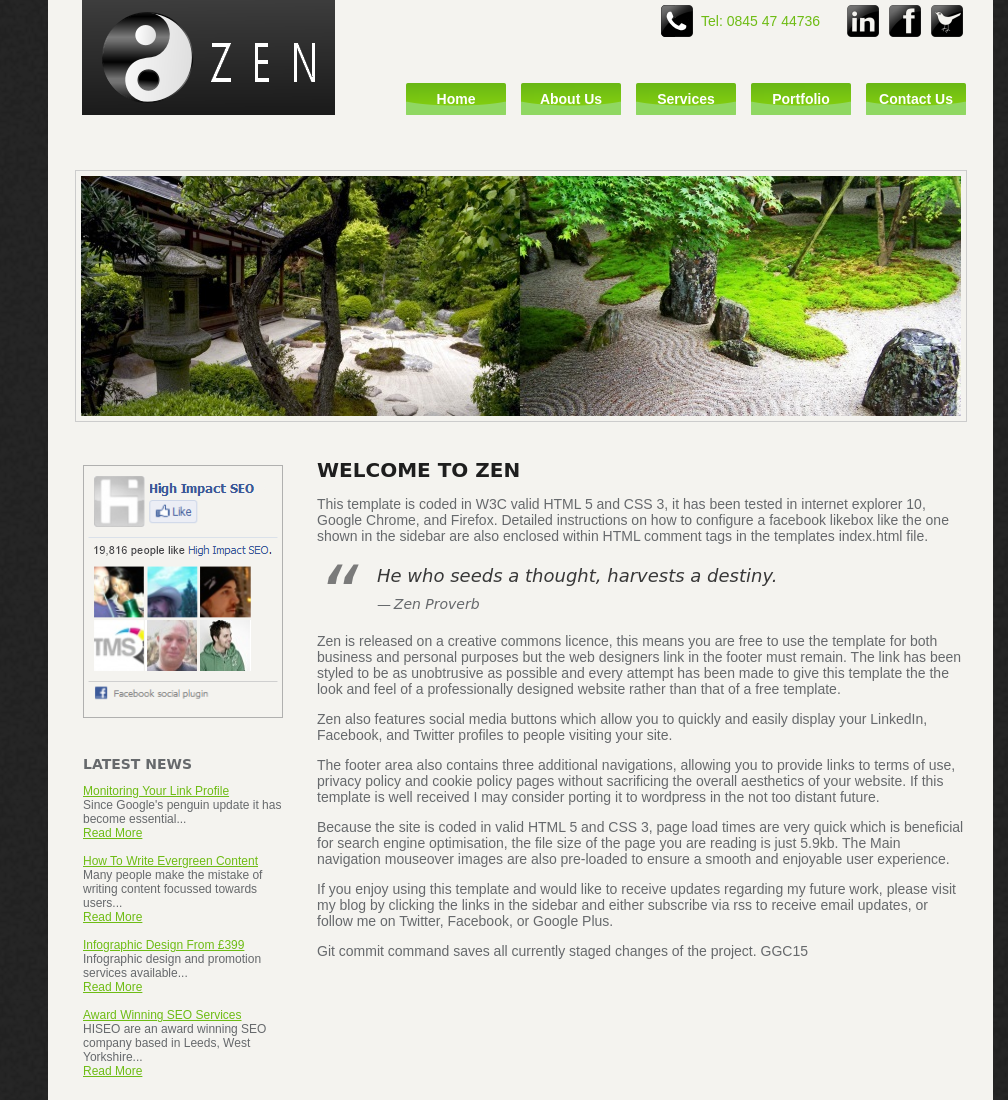
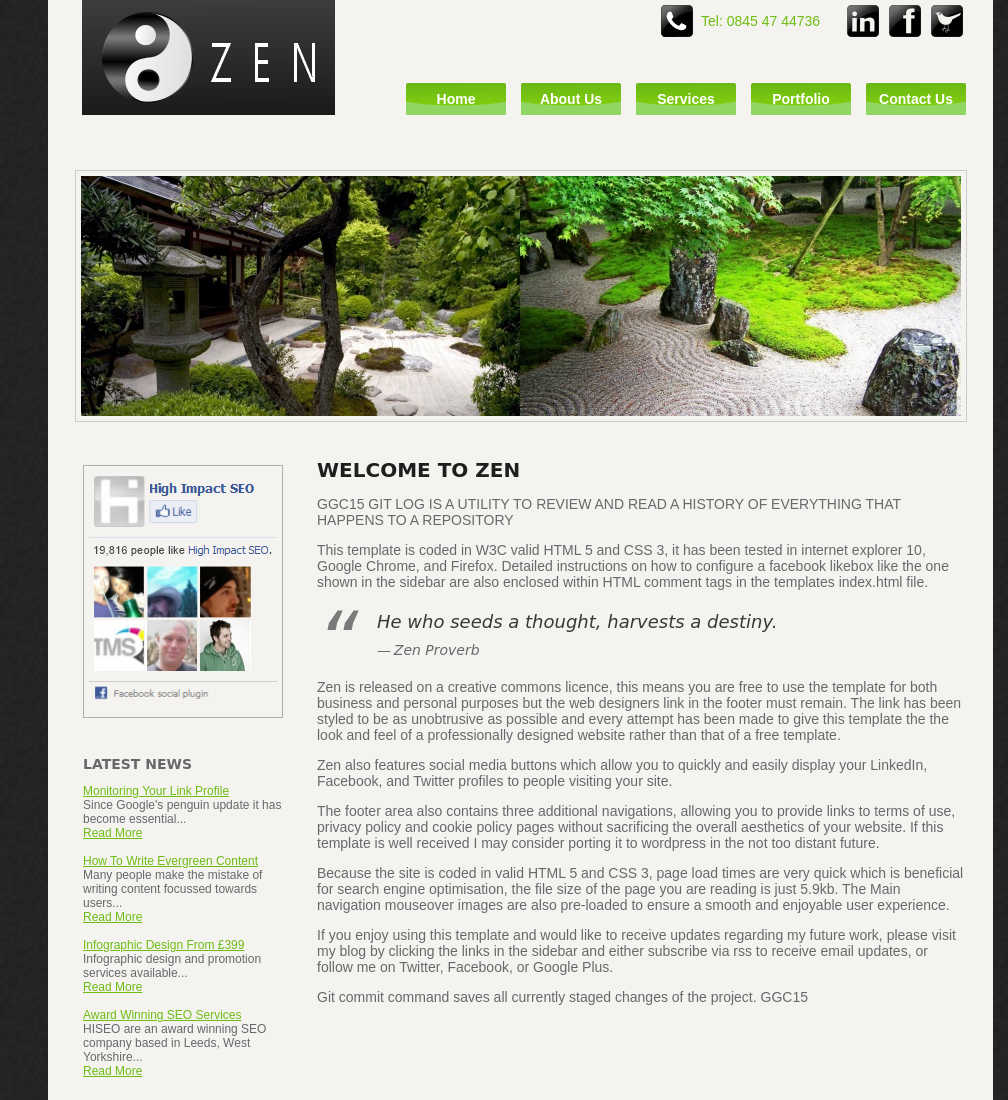
Before and after one commit to CamilaGGarrido/hello-world-ggc15, a plain HTML site: page index.html in a window 1280 px wide. Shown: the top 1100 px of the page, without its empty margins (272-1280 px from the left). Drawn offline with Linux system fonts and the light colour scheme; a web font is replaced by a local one.

Commit message:
add paragraph about git log index.html GGC15

```diff
--- a/index.html
+++ b/index.html
@@ -35,6 +35,7 @@
 
 <div class="main">
 <h1>Welcome To ZEN</h1>
+<p>GGC15 GIT LOG IS A UTILITY TO REVIEW AND READ A HISTORY OF EVERYTHING THAT HAPPENS TO A REPOSITORY </p>
 <p>This template is coded in W3C valid HTML 5 and CSS 3, it has been tested in internet explorer 10, Google Chrome, and Firefox. Detailed instructions on how to configure a facebook likebox like the one shown in the sidebar are also enclosed within HTML comment tags in the templates index.html file.</p>
 <blockquote>He who seeds a thought, harvests a destiny.<cite>Zen Proverb</cite></blockquote>
 <p>Zen is released on a creative commons licence, this means you are free to use the template for both business and personal purposes but the web designers link in the footer must remain. The link has been styled to be as unobtrusive as possible and every attempt has been made to give this template the the look and feel of a professionally designed website rather than that of a free template.</p>
```
